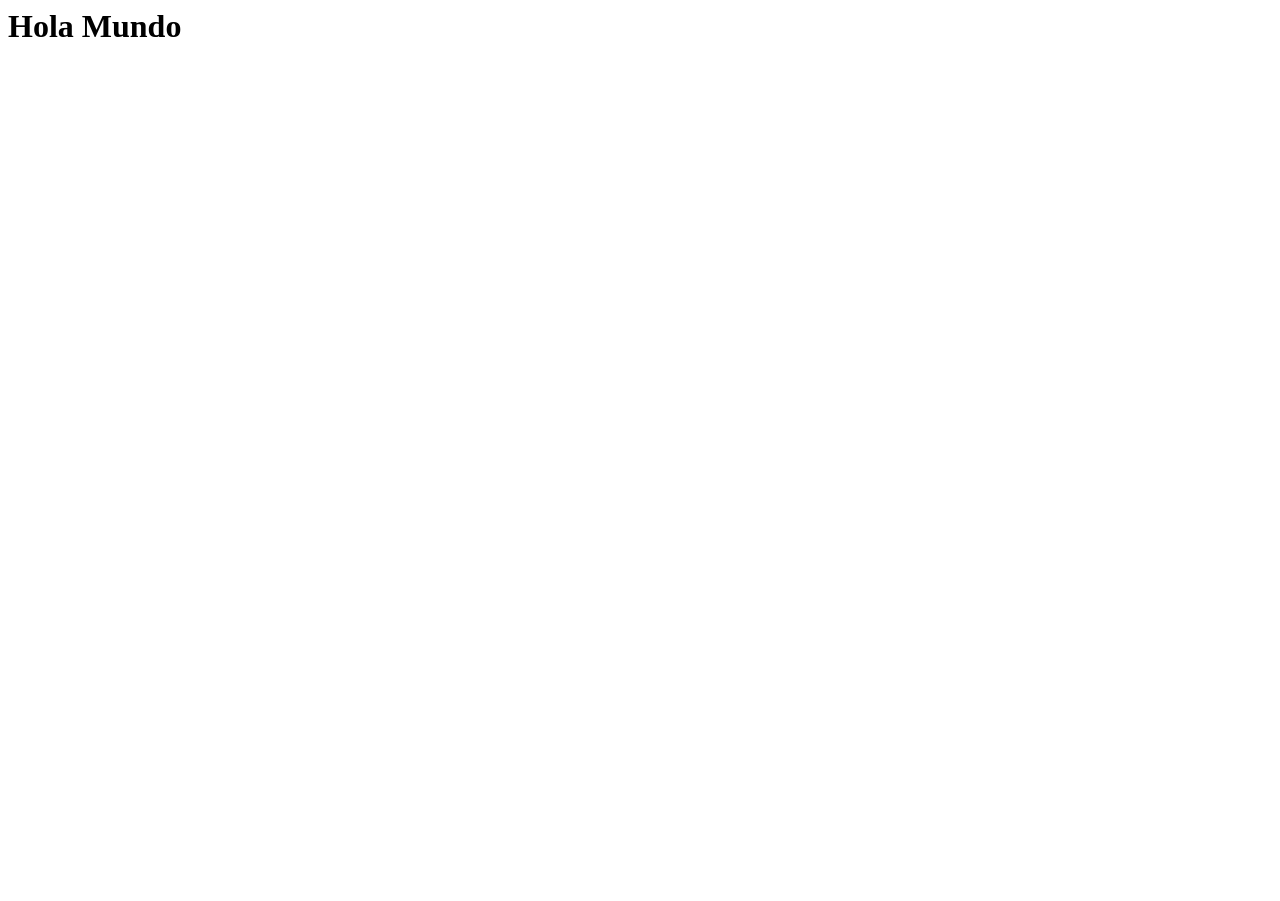
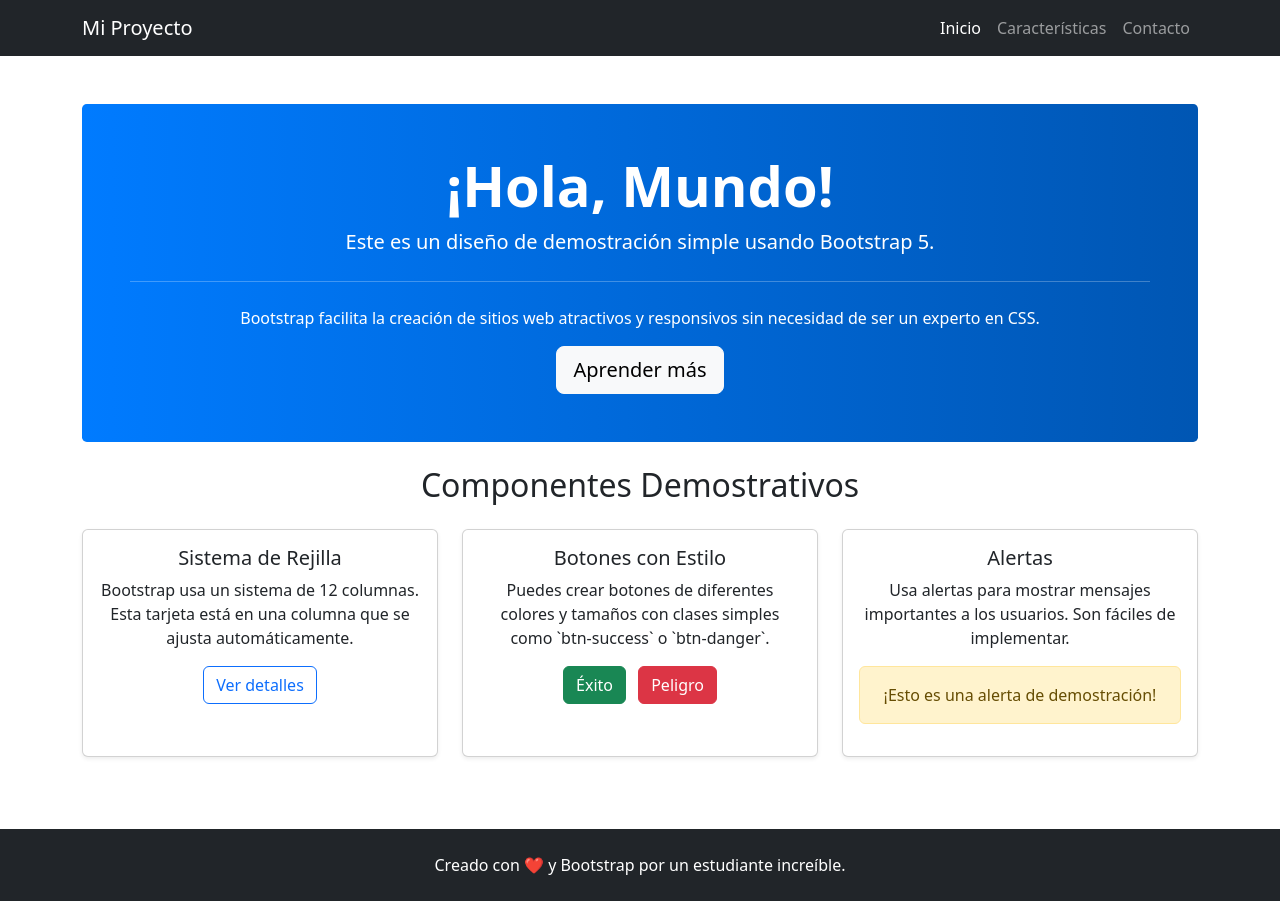
Before and after one commit to aiephans/todolist_front, a plain HTML site: page index.html in a window 1280 px wide. Before the commit the page ends 800 px from the top, so only its background shows below. Drawn offline with nearby package versions, Linux system fonts and the light colour scheme.

Commit message:
boostrap

```diff
--- a/index.html
+++ b/index.html
@@ -1 +1,122 @@
-<h1>Hola Mundo</h1>
+<!DOCTYPE html>
+<html lang="es">
+<head>
+    <meta charset="UTF-8">
+    <meta name="viewport" content="width=device-width, initial-scale=1.0">
+    <title>¡Hola, Mundo con Bootstrap!</title>
+
+    <!-- 1. Incluir el CSS de Bootstrap desde un CDN -->
+    <!-- Este enlace trae todos los estilos predefinidos de Bootstrap a nuestra página. -->
+    <link href="https://cdn.jsdelivr.net/npm/bootstrap@5.3.3/dist/css/bootstrap.min.css" rel="stylesheet" integrity="sha384-QWTKZyjpPEjISv5WaRU9OFeRpok6YctnYmDr5pNlyT2bRjXh0JMhjY6hW+ALEwIH" crossorigin="anonymous">
+
+    <!-- Estilo personalizado opcional para un toque extra -->
+    <style>
+        body {
+            padding-top: 56px; /* Espacio para la barra de navegación fija */
+        }
+        .jumbotron-bg {
+            background-image: linear-gradient(to right, #007bff, #0056b3);
+            color: white;
+            padding: 4rem 2rem;
+            border-radius: 0.3rem;
+        }
+    </style>
+</head>
+<body>
+
+    <!-- 2. BARRA DE NAVEGACIÓN (Navbar) -->
+    <!-- Un componente clásico en cualquier sitio web. Es responsiva y se colapsa en móviles. -->
+    <nav class="navbar navbar-expand-lg navbar-dark bg-dark fixed-top">
+        <div class="container">
+            <a class="navbar-brand" href="#">Mi Proyecto</a>
+            <button class="navbar-toggler" type="button" data-bs-toggle="collapse" data-bs-target="#navbarNav" aria-controls="navbarNav" aria-expanded="false" aria-label="Toggle navigation">
+                <span class="navbar-toggler-icon"></span>
+            </button>
+            <div class="collapse navbar-collapse" id="navbarNav">
+                <ul class="navbar-nav ms-auto">
+                    <li class="nav-item">
+                        <a class="nav-link active" aria-current="page" href="#">Inicio</a>
+                    </li>
+                    <li class="nav-item">
+                        <a class="nav-link" href="#">Características</a>
+                    </li>
+                    <li class="nav-item">
+                        <a class="nav-link" href="#">Contacto</a>
+                    </li>
+                </ul>
+            </div>
+        </div>
+    </nav>
+
+    <!-- 3. CONTENEDOR PRINCIPAL Y MENSAJE "HOLA, MUNDO" -->
+    <!-- El `container` centra el contenido y le da márgenes laterales. -->
+    <div class="container mt-5">
+
+        <!-- Jumbotron para el mensaje principal. Usamos clases de padding (p-5) y un fondo personalizado. -->
+        <div class="p-5 mb-4 jumbotron-bg text-center">
+            <h1 class="display-4 fw-bold">¡Hola, Mundo!</h1>
+            <p class="lead">Este es un diseño de demostración simple usando Bootstrap 5.</p>
+            <hr class="my-4">
+            <p>Bootstrap facilita la creación de sitios web atractivos y responsivos sin necesidad de ser un experto en CSS.</p>
+            <!-- Un botón llamativo con la clase `btn` y `btn-light` -->
+            <a class="btn btn-light btn-lg" href="#" role="button">Aprender más</a>
+        </div>
+
+        <!-- 4. SISTEMA DE REJILLA (Grid System) Y TARJETAS (Cards) -->
+        <!-- `row` define una fila y `col-md-4` crea columnas que ocupan 4 de 12 espacios en dispositivos medianos o más grandes. -->
+        <div class="row text-center">
+            <h2 class="mb-4">Componentes Demostrativos</h2>
+
+            <!-- Tarjeta 1 -->
+            <div class="col-lg-4 col-md-6 mb-4">
+                <div class="card h-100 shadow-sm">
+                    <div class="card-body">
+                        <h5 class="card-title">Sistema de Rejilla</h5>
+                        <p class="card-text">Bootstrap usa un sistema de 12 columnas. Esta tarjeta está en una columna que se ajusta automáticamente.</p>
+                        <!-- Un botón con estilo `outline` -->
+                        <a href="#" class="btn btn-outline-primary">Ver detalles</a>
+                    </div>
+                </div>
+            </div>
+
+            <!-- Tarjeta 2 -->
+            <div class="col-lg-4 col-md-6 mb-4">
+                <div class="card h-100 shadow-sm">
+                    <div class="card-body">
+                        <h5 class="card-title">Botones con Estilo</h5>
+                        <p class="card-text">Puedes crear botones de diferentes colores y tamaños con clases simples como `btn-success` o `btn-danger`.</p>
+                        <!-- Demostración de botones de colores -->
+                        <button class="btn btn-success me-2">Éxito</button>
+                        <button class="btn btn-danger">Peligro</button>
+                    </div>
+                </div>
+            </div>
+
+            <!-- Tarjeta 3 -->
+            <div class="col-lg-4 col-md-12 mb-4">
+                <div class="card h-100 shadow-sm">
+                    <div class="card-body">
+                        <h5 class="card-title">Alertas</h5>
+                        <p class="card-text">Usa alertas para mostrar mensajes importantes a los usuarios. Son fáciles de implementar.</p>
+                        <!-- Componente de Alerta -->
+                        <div class="alert alert-warning" role="alert">
+                            ¡Esto es una alerta de demostración!
+                        </div>
+                    </div>
+                </div>
+            </div>
+        </div>
+    </div>
+
+    <!-- 5. PIE DE PÁGINA (Footer) -->
+    <footer class="py-4 bg-dark text-white text-center mt-5">
+        <div class="container">
+            <p class="mb-0">Creado con ❤️ y Bootstrap por un estudiante increíble.</p>
+        </div>
+    </footer>
+
+    <!-- 6. Incluir el JS de Bootstrap (y sus dependencias) desde un CDN -->
+    <!-- Esto es necesario para componentes interactivos como el menú desplegable de la barra de navegación. -->
+    <script src="https://cdn.jsdelivr.net/npm/bootstrap@5.3.3/dist/js/bootstrap.bundle.min.js" integrity="sha384-YvpcrYf0tY3lHB60NNkmXc5s9fDVZLESaAA55NDzOxhy9GkcIdslK1eN7N6jIeHz" crossorigin="anonymous"></script>
+</body>
+</html>
```
